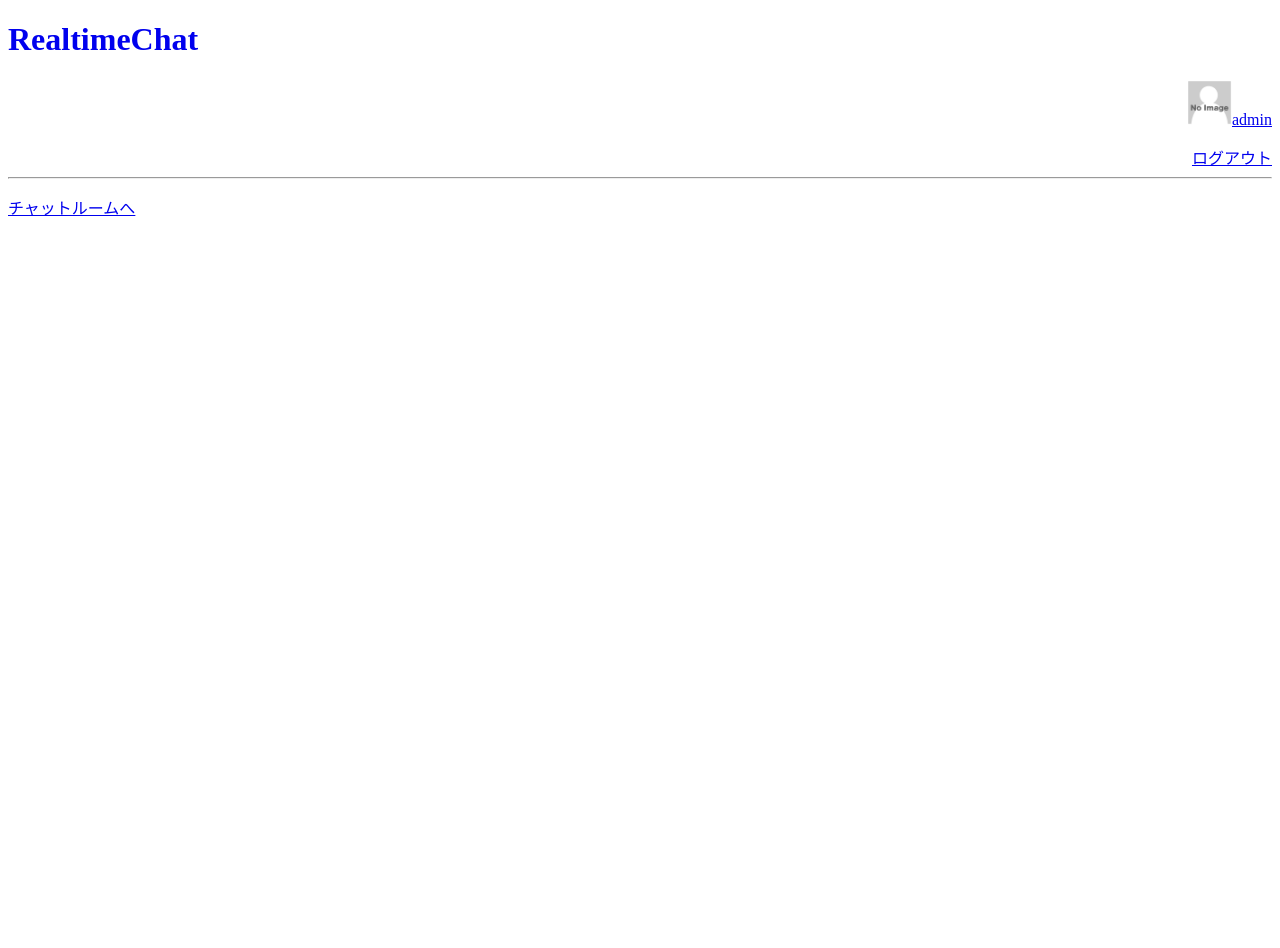
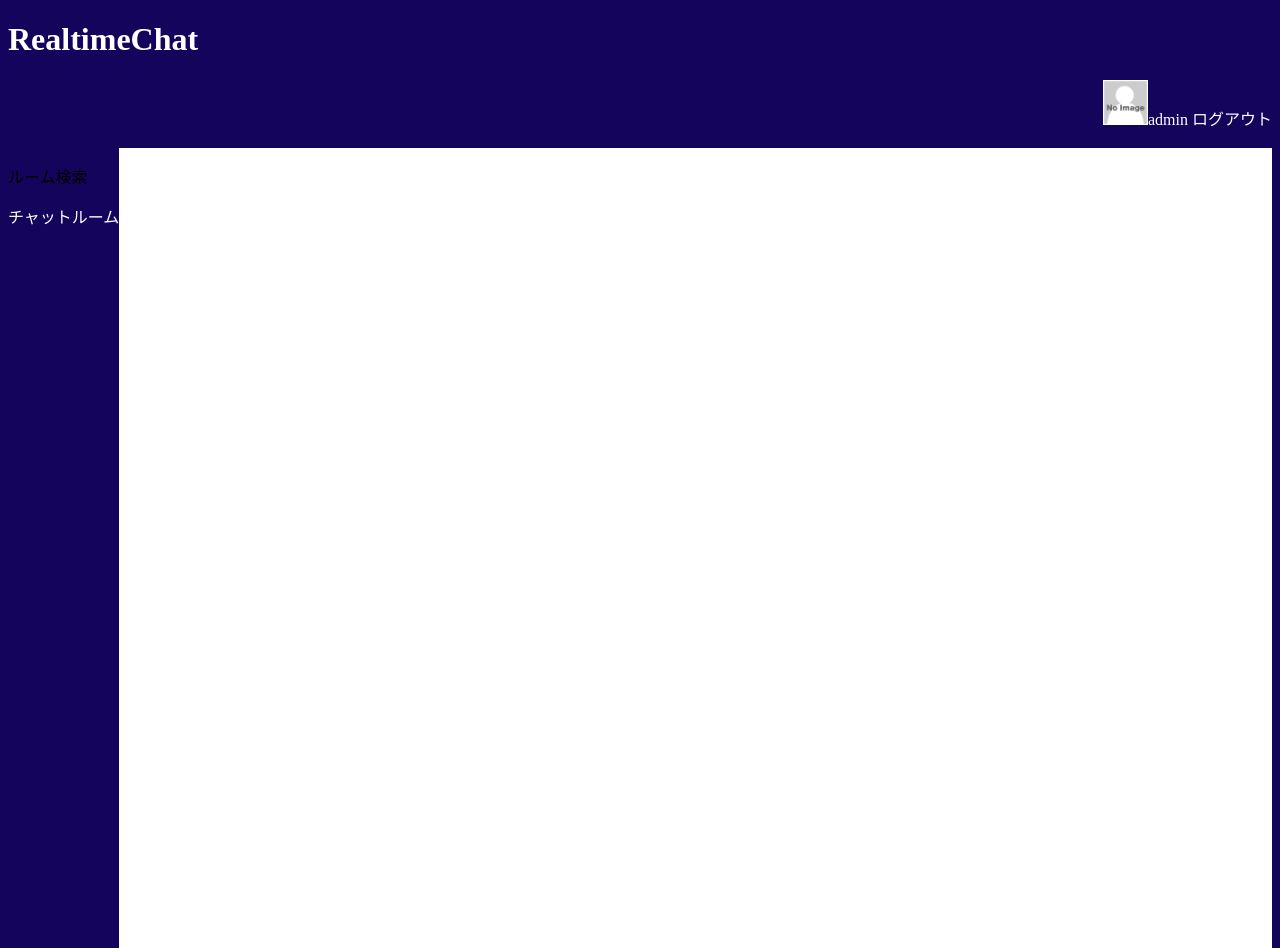
Before and after one commit to naka0303/RealtimeChat, a Django app: page /user_list/ in a window 1280 px wide. Before the commit the page ends 216 px from the top, so only its background shows below. Run offline with Django 3.2, Linux system fonts and the light colour scheme; a user stored in the database is signed in.

Commit message:
サイドメニュー実装、デザイン変更

```diff
--- a/chat_app/static/css/base.css
+++ b/chat_app/static/css/base.css
@@ -1,4 +1,48 @@
-/* header.html */
+/* base.html */
+.header_html {
+  background-color: rgb(21, 4, 92);
+  height: 100%;
+}
+
+.header_body {
+  background-color: rgb(21, 4, 92);
+  height: 100%;
+}
+
+.header_div {
+  background-color: rgb(21, 4, 92);
+}
+
+.app_name {
+  text-decoration: none;
+  color: #ffffff;
+}
+
+.signup {
+  text-decoration: none;
+  color: #ffffff;
+}
+
+.login {
+  text-decoration: none;
+  color: #ffffff;
+}
+
+.username {
+  text-decoration: none;
+  color: #ffffff;
+}
+
+.logout {
+  text-decoration: none;
+  color: #ffffff;
+}
+
+.to_chatroom {
+  text-decoration: none;
+  color: #ffffff;
+}
+
 .login_header {
   text-align: right;
 }
@@ -16,6 +60,21 @@
   text-align: center;
 }
 
+.header_br {
+  float: left;
+}
+
+.sidemenu {
+  background-color: rgb(21, 4, 92);
+  float: left;
+  height: 100%;
+}
+
+.main_content {
+  background-color: rgb(255, 255, 255);
+  height: 100%;
+}
+
 /* chat_room.html */
 #input_message_form {
   position: fixed;
--- /dev/null
+++ b/chat_app/templates/chat_app/base.html
@@ -0,0 +1,40 @@
+<!DOCTYPE html>
+<html class="header_html">
+<head>
+  <meta charset="utf-8" />
+  {% load static %}
+  <link rel="stylesheet" href="{% static 'css/base.css' %}">
+</head>
+<body class="header_body">
+  <div class="header_div">
+    {% if request.user.is_authenticated %}
+      <a href="{% url 'chat_app:user_list' %}" class="app_name"><h1>RealtimeChat</h1></a>
+    {% else %}
+      <a href="{% url 'chat_app:top' %}" class="app_name"><h1>RealtimeChat</h1></a>
+    {% endif %}
+    {% if request.user.is_authenticated %}
+    <div class="logout_header">
+      <a href="{% url 'chat_app:user_update' request.user.pk %}" class="username"><img class="user_icon" src="{% static request.user.icon %}">{{ request.user.username }}</a>
+      <a href="{% url 'chat_app:logout' %}" class="logout">ログアウト</a>
+    </div>
+    {% else %}
+    <div class="login_header">
+      <a href="{% url 'chat_app:signup' %}" class="signup">ユーザー登録</a>
+      <a href="{% url 'chat_app:login' %}" class="login">ログイン</a>
+    </div>
+    {% endif %}
+  </div>
+  <br class="header_br">
+
+  <div class="sidemenu">
+    {% if request.user.is_authenticated %}
+      <p>ルーム検索</p>
+      <p><a href="{% url 'chat_app:chat_room' %}" class="to_chatroom">チャットルーム</a></p>
+    {% endif %}
+  </div>
+  <div class="main_content">
+    {% block content %}
+    {% endblock %}
+  </div>
+</body>
+</html>
--- a/chat_app/templates/chat_app/chat_room.html
+++ b/chat_app/templates/chat_app/chat_room.html
@@ -1,4 +1,4 @@
-{% extends 'chat_app/header.html' %}
+{% extends 'chat_app/base.html' %}
 {% load static %}
 
 {% block content %}
--- a/chat_app/templates/chat_app/header.html
+++ /dev/null
@@ -1,29 +0,0 @@
-<!DOCTYPE html>
-<html>
-<head>
-  <meta charset="utf-8" />
-  {% if request.user.is_authenticated %}
-    <a href="{% url 'chat_app:user_list' %}" style="text-decoration:none;"><h1>RealtimeChat</h1></a>
-  {% else %}
-    <a href="{% url 'chat_app:top' %}"><h1>RealtimeChat</h1></a>
-  {% endif %}
-  {% load static %}
-  <link rel="stylesheet" href="{% static 'css/base.css' %}">
-</head>
-<body>
-    {% if request.user.is_authenticated %}
-    <div class="logout_header">
-      <p><img class="user_icon" src="{% static request.user.icon %}"><a href="{% url 'chat_app:user_update' request.user.pk %}">{{ request.user.username }}</a></p>
-      <a href="{% url 'chat_app:logout' %}">ログアウト</a>
-    </div>
-    {% else %}
-    <div class="login_header">
-      <a href="{% url 'chat_app:signup' %}">ユーザー登録</a>
-      <a href="{% url 'chat_app:login' %}">ログイン</a>
-    </div>
-    {% endif %}
-  <hr>
-  {% block content %}
-  {% endblock %}
-</body>
-</html>
--- a/chat_app/templates/chat_app/login.html
+++ b/chat_app/templates/chat_app/login.html
@@ -1,4 +1,4 @@
-{% extends 'chat_app/header.html' %}
+{% extends 'chat_app/base.html' %}
 
 {% block content %}
 <form action="{% url 'chat_app:login' %}" method="POST">
--- a/chat_app/templates/chat_app/top.html
+++ b/chat_app/templates/chat_app/top.html
@@ -1,4 +1,4 @@
-{% extends 'chat_app/header.html' %}
+{% extends 'chat_app/base.html' %}
 
 {% block content %}
 <div class="top_content">
--- a/chat_app/templates/chat_app/user_list.html
+++ b/chat_app/templates/chat_app/user_list.html
@@ -1,9 +1,4 @@
-{% extends 'chat_app/header.html' %}
+{% extends 'chat_app/base.html' %}
 
 {% block content %}
-{% if request.user.is_authenticated %}
-  <p><a href="{% url 'chat_app:chat_room' %}">チャットルームへ</a></p>
-{% else %}
-  <p><a href="{% url 'chat_app:top' %}">トップ画面へ</a></p>
-{% endif %}
 {% endblock %}
```
Also changed, not shown: chat_app/static/css/sidemenu.css (added), chat_app/templates/chat_app/sidemenu.html (added).
